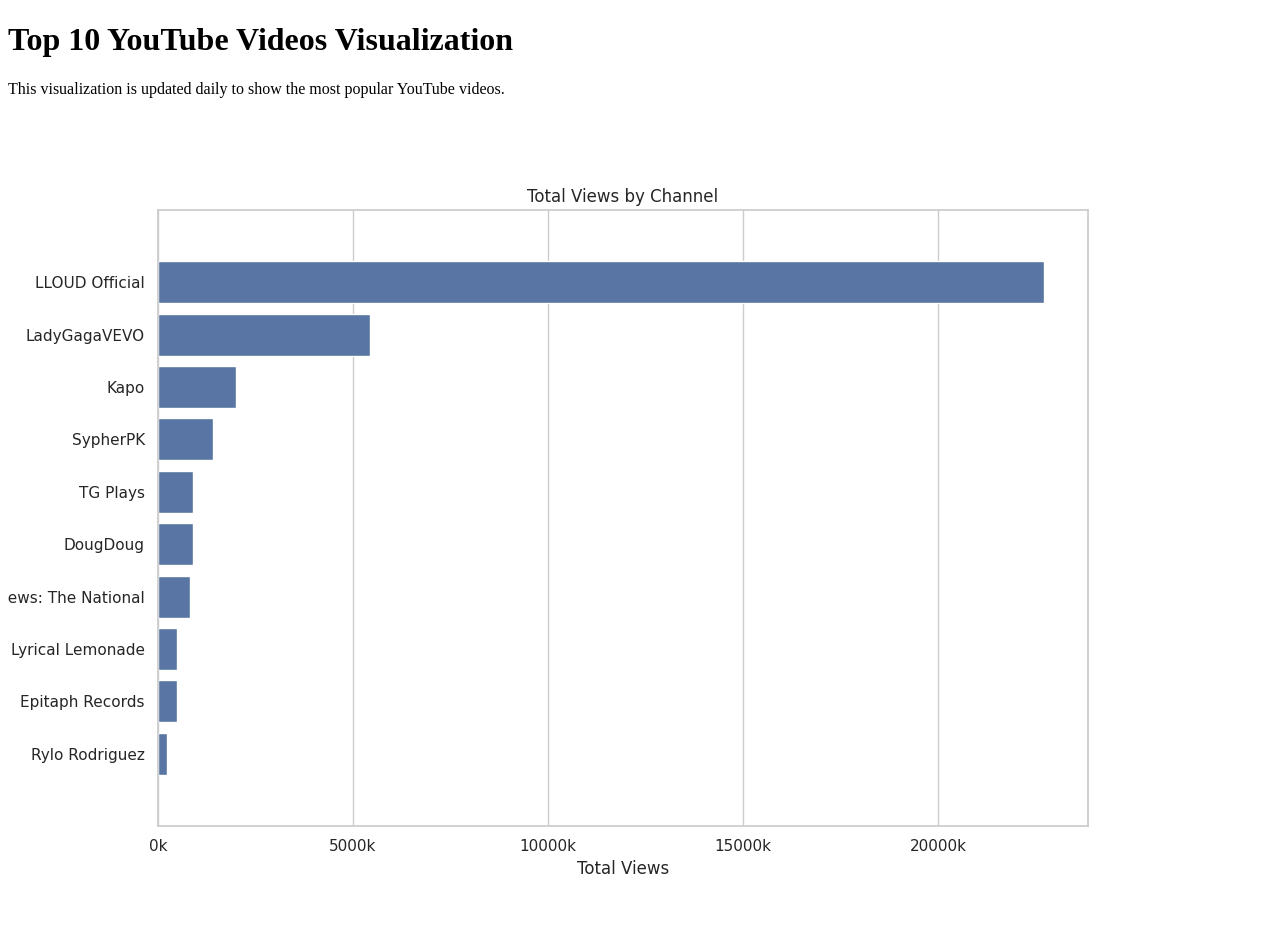
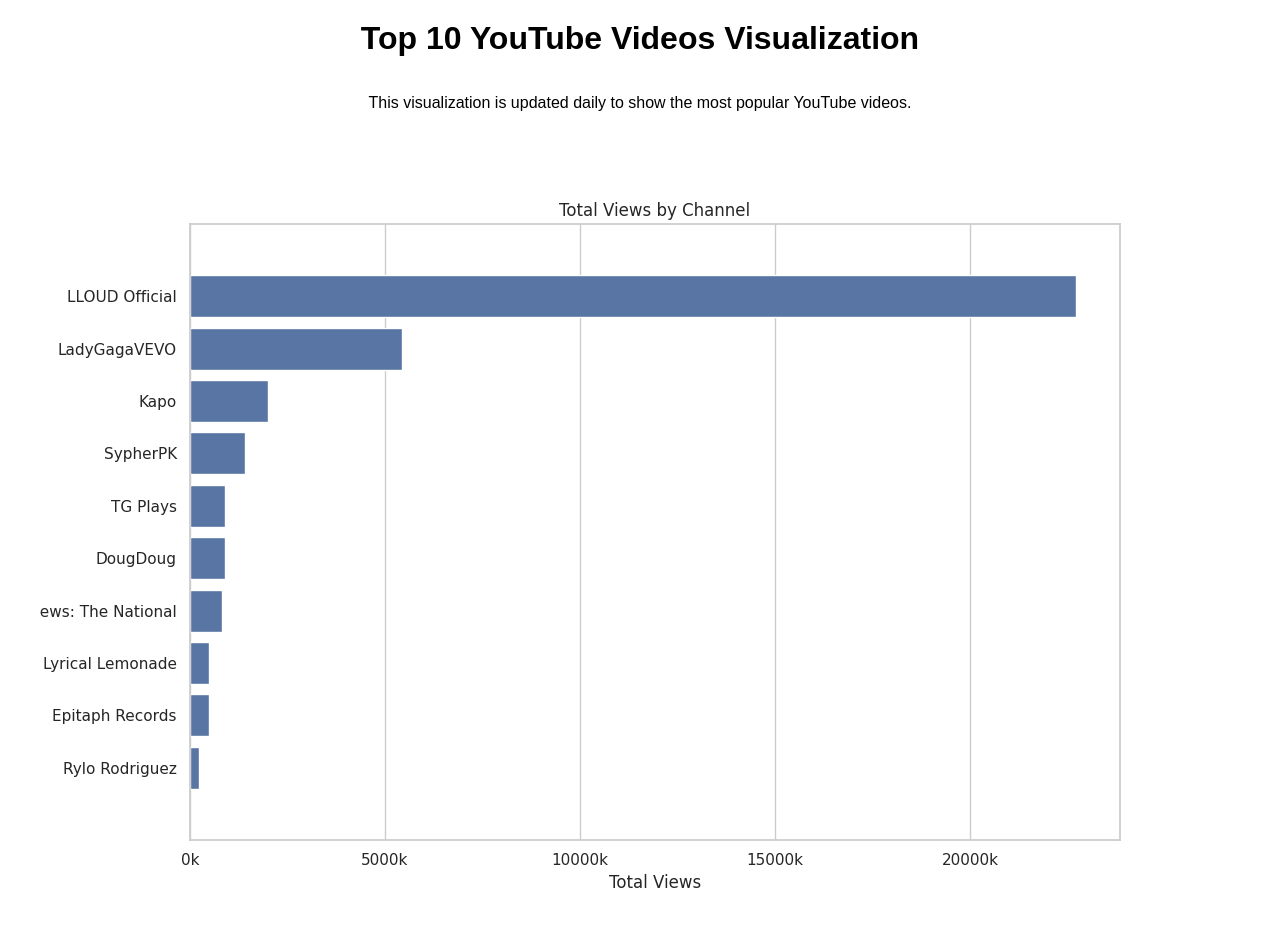
Before and after one commit to donglin1608/Youtube_10_popular_count, a plain HTML site: page index.html in a window 1280 px wide. Drawn offline with Linux system fonts and the light colour scheme.

Commit message:
Update index.html

```diff
--- a/index.html
+++ b/index.html
@@ -4,6 +4,29 @@
     <meta charset="UTF-8">
     <meta name="viewport" content="width=device-width, initial-scale=1.0">
     <title>Top 10 YouTube Videos Visualization</title>
+    <style>
+        body {
+              display: flex;
+              flex-direction: column;
+              align-items: center;
+              justify-content: center;
+              min-height: 100vh;
+              margin: 0;
+              font-family: Arial, sans-serif;
+              text-align: center;
+        }
+
+        h1 {
+            margin-top:20px;
+        }
+        p {
+            margin-top:20px 0;
+        }
+        h1 {
+            max-width:100%;
+            height: auto;
+        }
+    </style>
 </head>
 <body>
     <h1>Top 10 YouTube Videos Visualization</h1>
```
